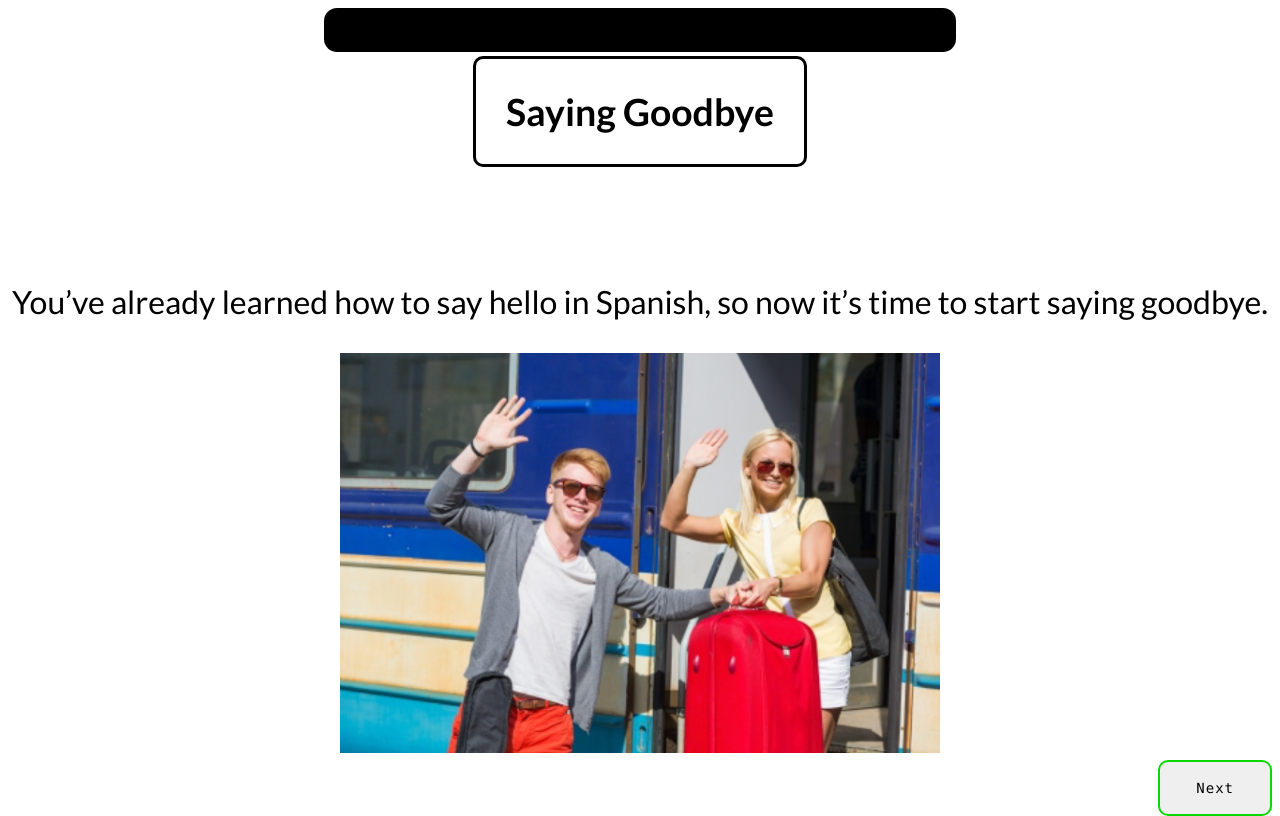
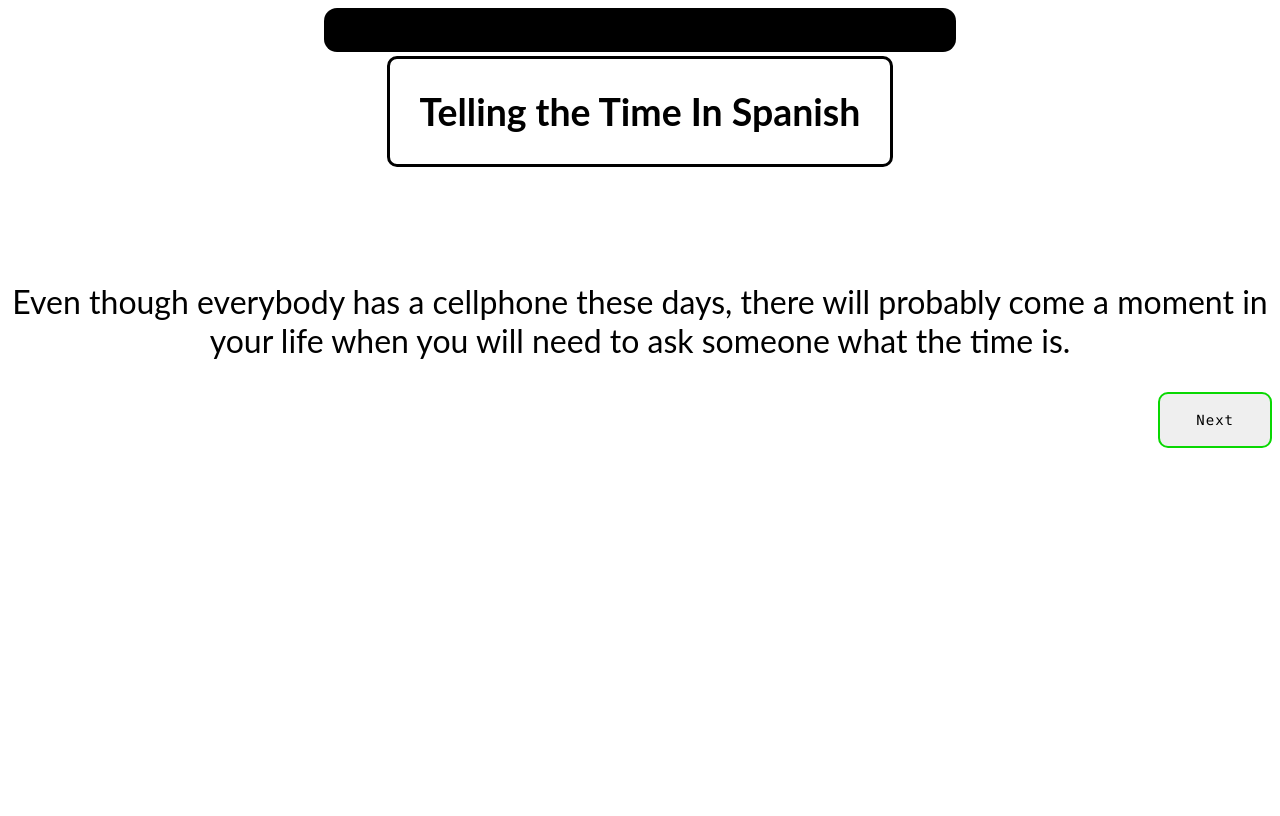
Before and after one commit to Shane-oo/language_Pro, a Flask app: page /learnDateAndTime in a window 1280 px wide. After the commit the page ends 448 px from the top, so only its background shows below. Run offline with Flask 2, Linux system fonts and the light colour scheme; some libraries are stand-ins or nearby versions.

Commit message:
DateAndTime Done

```diff
--- a/app/static/style.css
+++ b/app/static/style.css
@@ -838,6 +838,18 @@ hr {
     cursor: pointer;
     border-radius: 20px;
   }
+.tableWord{
+    padding: 10px;
+    margin: 00px;
+    font-family: 'Lato';
+    font-size: large;
+    background-color:#00BFFF;
+    color: white;
+    cursor: pointer;
+    border-radius: 20px;
+    width:200px;
+    height:50px;
+  }
   /* next and previous buttons*/
   /*--------------------------------------------------*/
   .next {
--- a/app/templates/learningQuizzes/learnDateAndTime.html
+++ b/app/templates/learningQuizzes/learnDateAndTime.html
@@ -5,7 +5,7 @@
     <div class = "container">
 <head>
     <!--CSS FILES-->
-	<link rel= "stylesheet" type= "text/css" href= "{{ url_for('static',filename='modulePageStyle.css') }}">
+	<link rel= "stylesheet" type= "text/css" href= "{{ url_for('static',filename='style.css') }}">
     <!--JS FILES-->
     <script src="https://ajax.googleapis.com/ajax/libs/jquery/3.1.1/jquery.min.js"></script>
     <script src="{{url_for('static', filename='js/learningModules.js')}}"></script>
@@ -25,61 +25,95 @@
     </div>
     <div class = "wordLearn">
         <div class = "content" id = "content-1" name = "content" style = "display: block;">
-       <h3><span class = "heading">Saying Goodbye</span></h3>
+       <h3><span class = "heading">Telling the Time In Spanish</span></h3>
         <br>
         <br>
         <p>
-            You’ve already learned how to say hello in Spanish, so now it’s time to start saying goodbye.
+            Even though everybody has a cellphone these days, there will probably
+            come a moment in your life when you will need to ask someone what the time is.
         </p>
-
-        <div class ="imageForIntroduceMod">
-            <img  src ="/static/images/goodbye.png" alt="Couple waving goodbye"width= 600 height =400/>
-        </div>
         </div>
 
         <div class = "content"id = "content-2" name = "content" >
-            <h3><span class = "heading">Adiós</span></h3>
-            <br>
-            <p> There are two very common Spanish goodbye words that you can use with close friends and family members.
-                <br>
-                Adiós. / “Bye.”
-                <br>
-                You can say this to friends, family, or close coworkers at any time of day. It’s used both in Spain and in Latin America.
-                <br>
-                Chao. / “Bye bye.”
-                <br>
-                As you probably know, this one comes from the Italian word ciao. It’s used in a lot of places in Europe and in Latin America.
-            </p>
+            <h3><span class = "heading">Asking the Time</span></h3>
             <br>
             <p>
-                <button class = "sayWord" onclick="adios.play()">Adiós</button>
-                <button class = "sayWord" onclick="chao.play()">Chao</button>
+                What time is it? (Literally "What hour is it?")
+                <br>
+
+                <button class = "sayWord" onclick="whatTimeIsIt.play()">¿Qué hora es?</button>
+                <br>
+                <br>
+                Or, Do you have the time?
+
+                <br>
+                <button class = "sayWord" onclick="doYouHaveTheTime.play()">¿Tiene hora?</button>
             </p>
+
+
         </div>
         <div class = "content"id = "content-3" name = "content" >
-            <h3><span class = "heading">Hasta luego</span></h3>
+            <h3><span class = "heading">How to say what the time is</span></h3>
             <br>
-            <p>Hasta luego is an informal phrase that literally means “until then.” It’s used like “see you later” is used in English, but it isn’t literal.
-                That is, you can use it even if you don’t plan to see the person in the near future.
-                This phrase is very common, so it’s one of the most common goodbyes you’re likely to hear.
-            </p>
-            <p>
-                <br>
-                <button class = "sayWord" onclick="seeYouLater.play()">Hasta luego</button>
-            </p>
+
+                <table style="width: 95%; ">
+                    <tr>
+                      <th>Spanish &nbsp &nbsp English </th>
+
+                    </tr>
+                    <tr>
+                        <td><button class = "tableWord" onclick="itsOneOClock.play()">Es la una</button>&nbsp It's one'o'clock </td>
+                    </tr>
+                    <tr>
+                        <td><button class = "tableWord" onclick="itsTwoOClock.play()">Son las dos</button>&nbsp It's two'o'clock </td>
+                        </tr>
+                    <tr>
+                        <td><button class = "tableWord"onclick="itsThreeOClock.play()"> Son las tres</button>&nbsp It's three'o'clock</td>
+                    </tr>
+                    <tr>
+                        <td><button class ="tableWord"onclick="itsFourOClock.play()">Son las cuatro</button>&nbsp It's four'o'clock</td>
+                    </tr>
+                    <tr>
+                        <td><button class = "tableWord" onclick="itsFiveOClock.play()">Son las cinco</button>&nbsp It's five'o'clock</td>
+                    </tr>
+                    <tr>
+                        <td><button class = "tableWord"onclick="itsSixOClock.play()">Son las seis</button>&nbsp It's six'o'clock</td>
+                    </tr>
+                    <tr>
+                        <td><button class = "tableWord"onclick="itsSevenOClock.play()">Son las siete</button>&nbsp It's seven'o'clock</td>
+                    </tr>
+                    <tr>
+                        <td><button class = "tableWord" onclick="itsEightOClock.play()">Son las ocho</button>&nbsp It's eight'o'clock</td>
+                    </tr>
+                    <tr>
+                        <td><button class = "tableWord" onclick="itsNineOClock.play()">Son las nueve</button>&nbsp It's nine'o'clock</td>
+                    </tr>
+                    <tr>
+                        <td><button class = "tableWord" onclick="itsTenOClock.play()">Son las diez</button>&nbsp It's ten'o'clock</td>
+                    </tr>
+                    <tr>
+                        <td><button class = "tableWord" onclick="itsElevenOClock.play()">Son las once</button>&nbsp It's eleven'o'clock</td>
+                    </tr>
+                    <tr>
+                        <td><button class = "tableWord" onclick="itsTwelveOClock.play()">Son las doce</button>&nbsp It's twelve'o'clock</td>
+                    </tr>
+                    </table>
+
         </div>
         <div class = "content"id = "content-4" name = "content" >
-            <h3><span class = "heading">Cuídate</span></h3>
+            <h3><span class = "heading">Time of Day</span></h3>
             <br>
-            <p>Yes, saying “goodbye” is polite, but sometimes you may want to say
-                something warmer before parting ways with a friend or someone you appreciate.
-                “Take care”, “have a good day”, and “have fun” all have equivalents in Spanish.
+            <p>
+                You might also hear:
                 <br>
-                Cuídate is Spanish for “take care”.
-            </p>
-            <p>
+                It's noon / midday
                 <br>
-                <button class = "sayWord" onclick="takeCare.play()">Cuídate</button>
+                <button class = "sayWord" onclick="itsNoon.play()">Es el mediodía</button>
+                <br>
+                <br>
+                Or, It's midnight
+                <br>
+                <button class = "sayWord" onclick="itsMidnight.play()">Es la medianoche</button>
             </p>
 
         </div>
@@ -97,44 +131,35 @@
 
             <div class = "multiChoice">
                 <p>
-                <h4>You're friend is leaving. What do you say?</h4>
-
-                <img src="/static/images/waveGoodbye.png" class = "left" width="700" height="400" >
+                <h4>The time is 16:00 and someone asks ¿Qué hora es?</h4>
                 </p>
                 <p>
 
-                    <input type ="radio" name ="question1" value = "33.33"/><button class = "testWord" onclick="takeCare.play()">Hear in Spanish 1</button>
-                    <input type ="radio" name ="question1" value = "0"/><button class = "testWord" onclick="niceToMeetYou.play()">Hear in Spanish 2</button>
-                    <input type ="radio" name ="question1" value = "0"/><button class = "testWord" onclick="goodThanksYou.play()">Hear in Spanish 3</button>
+                    <input type ="radio" name ="question1" value = "0"/><button class = "testWord" onclick="itsTwelveOClock.play()">Hear in Spanish 1</button>
+                    <input type ="radio" name ="question1" value = "0"/><button class = "testWord" onclick="itsSevenOClock.play()">Hear in Spanish 2</button>
+                    <input type ="radio" name ="question1" value = "33.33"/><button class = "testWord" onclick="itsFourOClock.play()">Hear in Spanish 3</button>
                     <br>
 
 
 
                 </p>
                 <p>
-                <h4>What is the most common form of goodbye you will hear on your travels?</h4>
+                <h4>Es el mediodía means midday or midnight?</h4>
                 </p>
                 <p>
 
-                    <input type ="radio" name ="question2" value = "0"/>Hola
-                    <input type ="radio" name ="question2" value = "0"/>Chao
-                    <input type ="radio" name ="question2" value = "33.33"/>Hasta luego
-                    <br>
-
-
-
+                    <input type ="radio" name ="question2" value = "33.33"/>Midday
+                    <input type ="radio" name ="question2" value = "0"/>Midnight
                 </p>
                 <p>
                     <h4>What does this word translate to?</h4>
-
-                    <button class = "sayWord" onclick="adios.play()">Adiós</button>
+                    <button class = "sayWord" onclick="itsNineOClock.play()">Click Me! <br>Question 3</button>
                     <br>
                 </p>
                 <p>
-
-                    <input type ="radio" name ="question3" value = "33.33"/>Goodbye
-                    <input type ="radio" name ="question3" value = "0"/>Goodnight
-                    <input type ="radio" name ="question3" value = "0"/>Good day
+                    <input type ="radio" name ="question3" value = "0"/>It's four'o'clock
+                    <input type ="radio" name ="question3" value = "0"/>It's seven'o'clock
+                    <input type ="radio" name ="question3" value = "33.33"/>It's nine'o'clock
                     <br>
 
                 </p>
```
